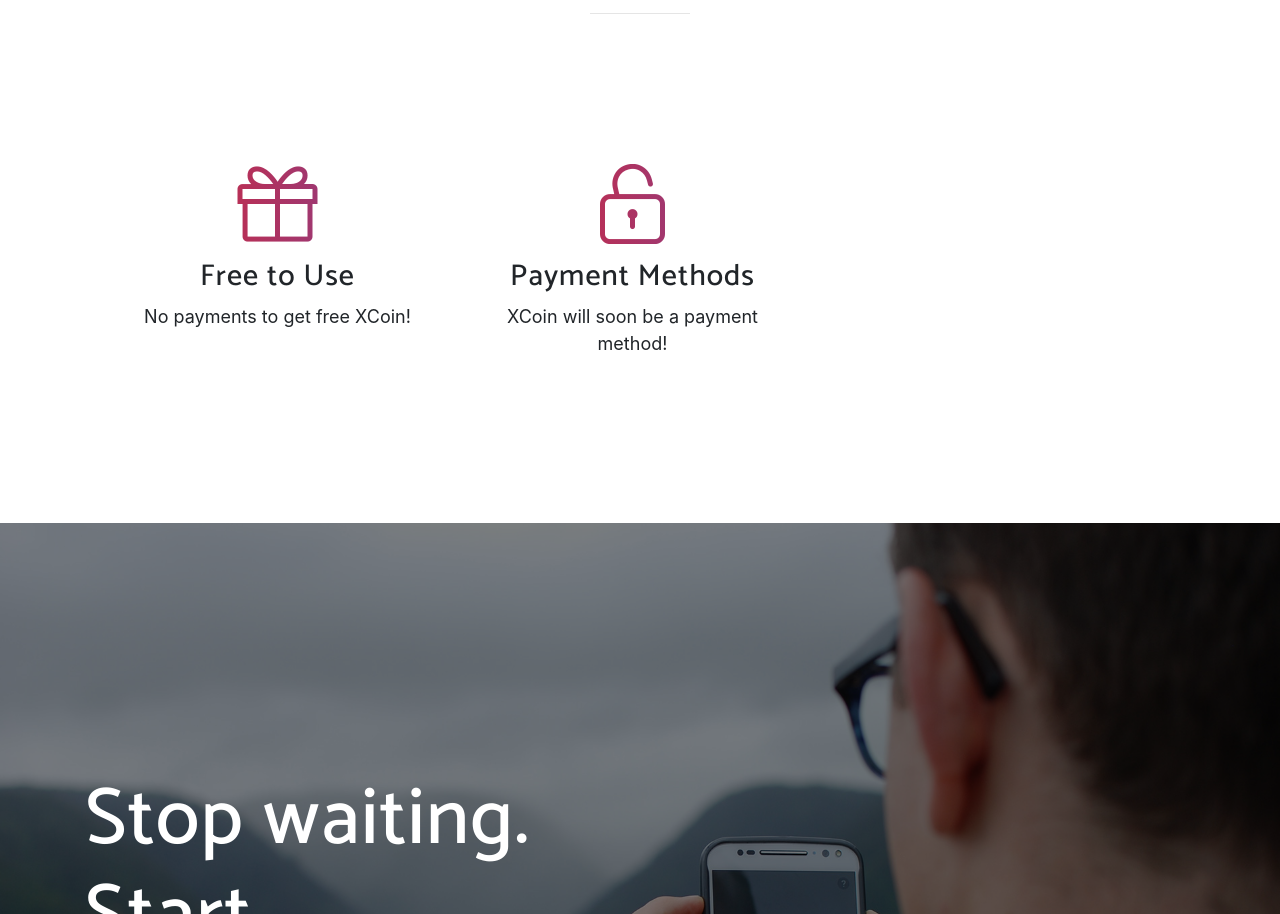
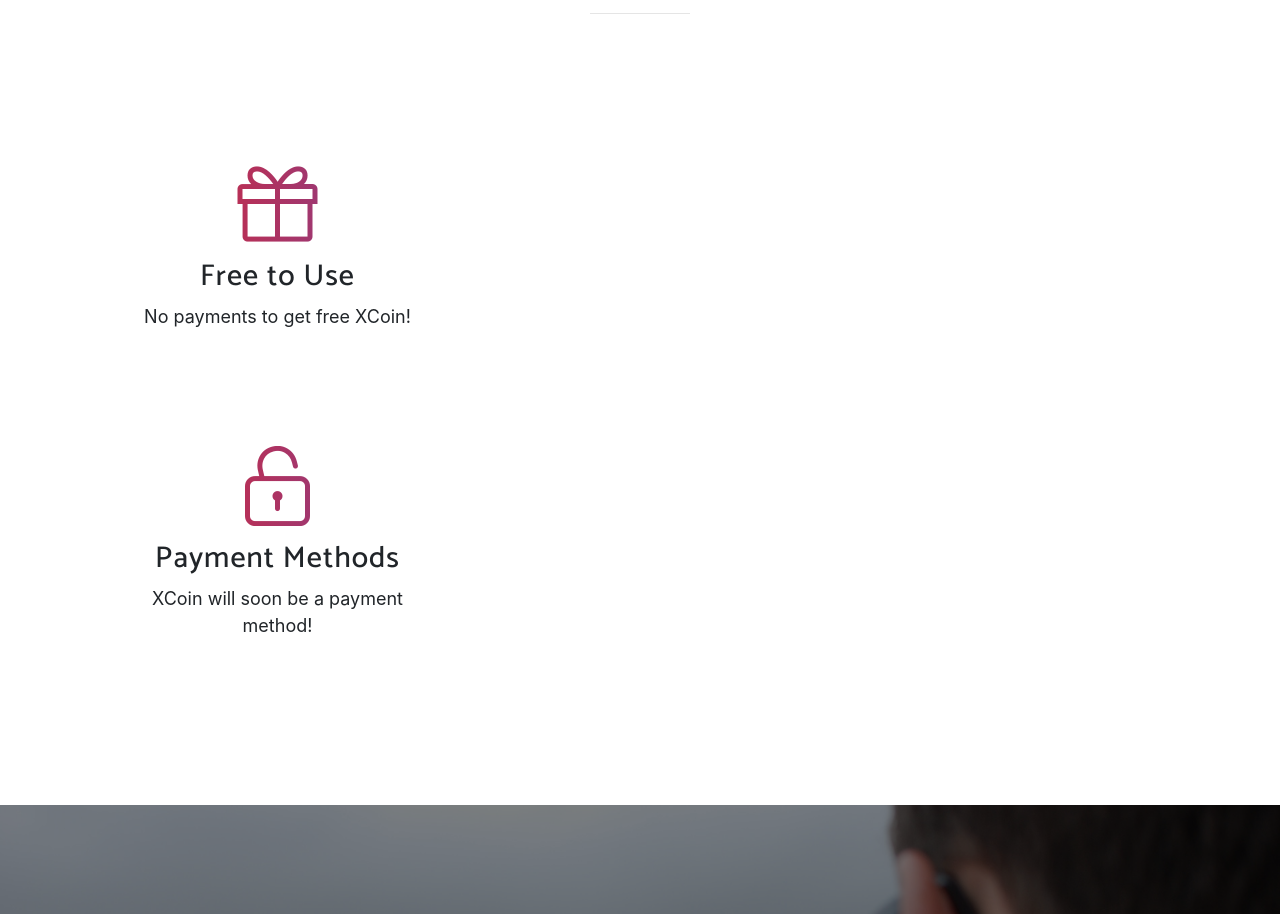
Before and after one commit to Coin-x/coin-x.github.io, a website with bundled scripts: page index.html in a window 1280 px wide. Shown: the part 1433-2347 px from the top of the page. Built offline with nearby package versions, Linux system fonts and the light colour scheme; a web font is replaced by a local one.

Commit message:
Update index.html

```diff
--- a/index.html
+++ b/index.html
@@ -82,6 +82,9 @@
                   <p>No payments to get free XCoin!</p>
                 </div>
               </div>
+              <div bty="test" class="col-lg-6">
+                <br>
+              </div>
               <div class="col-lg-6">
                 <div class="feature-item">
                   <i class="icon-lock-open text-primary"></i>
```
